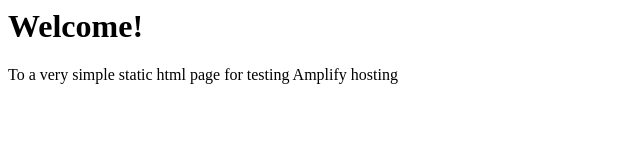
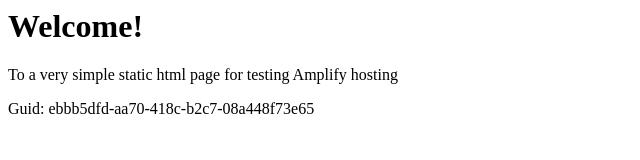
Before and after one commit to aws-aemilia-mxp/Github-PR-Commit-Integration-Test-DoNotTouch-v0-prod-eu-south-1, a website: page src/index.html in a window 1280 px wide. Shown: the whole page, without its empty margins (0-640 px from the left). Drawn offline with Linux system fonts and the light colour scheme.

Commit message:
commit from integ tests

```diff
--- a/src/index.html
+++ b/src/index.html
@@ -1,3 +1,5 @@
+
+
 <html lang="en">
 
 <head>
@@ -10,6 +12,6 @@
 <body>
     <h1>Welcome!</h1>
     <p>To a very simple static html page for testing Amplify hosting</p>
-</body>
+    <p>Guid: ebbb5dfd-aa70-418c-b2c7-08a448f73e65</p></body>
 
 </html>
```
